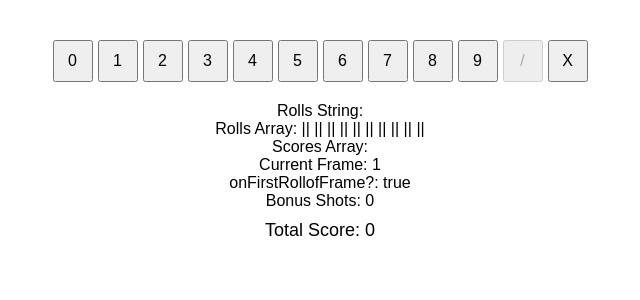
After one commit to elbigfatred/PHP-Project, a PHP site: the page made by PHPProjBowlingApp/Debug&Testing/gameScorerTest.php in a window 1280 px wide. The commit adds this page. Shown: the top 300 px of the page, without its empty margins (320-960 px from the left). Run offline with PHP 8.4, Linux system fonts and the light colour scheme.

Commit message:
Added game Scorer Test

```diff
--- /dev/null
+++ b/PHPProjBowlingApp/Debug&Testing/gameScorerTest.php
@@ -0,0 +1,232 @@
+<!DOCTYPE html>
+<html lang="en">
+
+<head>
+  <meta charset="UTF-8" />
+  <meta name="viewport" content="width=device-width, initial-scale=1.0" />
+  <title>Interactive Bowling Scorer</title>
+  <style>
+    body {
+      font-family: Arial, sans-serif;
+      display: flex;
+      align-items: center;
+      flex-direction: column;
+      margin-top: 20px;
+    }
+
+    #scoreboard {
+      display: flex;
+      justify-content: center;
+      margin-bottom: 20px;
+    }
+
+    .frame {
+      border: 1px solid #000;
+      padding: 10px;
+      width: 60px;
+      text-align: center;
+      margin-right: 5px;
+    }
+
+    .roll {
+      display: block;
+      font-size: 12px;
+    }
+
+    .score {
+      font-size: 16px;
+      font-weight: bold;
+      margin-top: 5px;
+    }
+
+    #buttons {
+      display: flex;
+      flex-wrap: wrap;
+      justify-content: center;
+      gap: 5px;
+      margin-bottom: 20px;
+    }
+
+    .score-btn {
+      padding: 10px;
+      font-size: 16px;
+      width: 40px;
+    }
+
+    #total-score-display,
+    #pure-rolls-display {
+      margin-top: 10px;
+      font-size: 18px;
+    }
+
+    #new-game {
+      margin-top: 20px;
+      padding: 10px 20px;
+      font-size: 16px;
+    }
+  </style>
+</head>
+
+<body>
+  <div id="scoreboard">
+    <!-- Ten frames for the bowling scoreboard -->
+    <div id="frames-table"></div>
+  </div>
+
+  <div id="buttons">
+    <!-- Buttons for entering scores -->
+    <button class="score-btn" value="0" onclick="sendScore(0)">0</button>
+    <button class="score-btn" value="1" onclick="sendScore(1)">1</button>
+    <button class="score-btn" value="2" onclick="sendScore(2)">2</button>
+    <button class="score-btn" value="3" onclick="sendScore(3)">3</button>
+    <button class="score-btn" value="4" onclick="sendScore(4)">4</button>
+    <button class="score-btn" value="5" onclick="sendScore(5)">5</button>
+    <button class="score-btn" value="6" onclick="sendScore(6)">6</button>
+    <button class="score-btn" value="7" onclick="sendScore(7)">7</button>
+    <button class="score-btn" value="8" onclick="sendScore(8)">8</button>
+    <button class="score-btn" value="9" onclick="sendScore(9)">9</button>
+    <button class="score-btn" value="/" onclick="sendScore('/')" disabled>/</button>
+    <button class="score-btn" value="X" onclick="sendScore('X')">X</button>
+  </div>
+
+  <div id="sentScoreDisplay"></div>
+
+  <div id="rolls-string-display"></div>
+  <div id="frames-array-display"></div>
+  <div id="scores-array-display"></div>
+  <div id="current-Frame"></div>
+  <div id="onFirstOfFrame"></div>
+  <div id="bonusShotsDisplay"></div>
+
+  <div id="total-score-display">
+    Total Score: <span id="total-score">0</span>
+  </div>
+
+  <script>
+    //initial variables
+    let score = 0;
+    let rollsString = '';
+    let rollsArray = [
+      [],
+      [],
+      [],
+      [],
+      [],
+      [],
+      [],
+      [],
+      [],
+      [],
+      []
+    ];
+    let scoresArray = [];
+    //some controls
+    let onFirstOfFrame = true;
+    let selectededFrame = 0;
+    let bonusRoundShots = 0;
+    updateScoreboard();
+
+
+    //functions
+    function updateScoreboard() {
+      let rollsStringDisplay = document.getElementById('rolls-string-display');
+      let framesArrayDisplay = document.getElementById('frames-array-display');
+      let scoresArrayDisplay = document.getElementById('scores-array-display');
+      let totalScoreDisplay = document.getElementById('total-score');
+      let currentFrameDisplay = document.getElementById('current-Frame');
+      let onFirstOfFrameDisplay = document.getElementById('onFirstOfFrame');
+      let bonusShotsDisplay = document.getElementById('bonusShotsDisplay');
+      rollsStringDisplay.textContent = "Rolls String: " + rollsString;
+      framesArrayDisplay.textContent = "Rolls Array: " + rollsArray.join(' || ');
+      totalScoreDisplay.textContent = score;
+      scoresArrayDisplay.textContent = "Scores Array: " + scoresArray;
+      currentFrameDisplay.textContent = "Current Frame: " + (selectededFrame + 1);
+      onFirstOfFrameDisplay.textContent = "onFirstRollofFrame?: " + onFirstOfFrame;
+      bonusShotsDisplay.textContent = "Bonus Shots: " + bonusRoundShots;
+
+      console.log(rollsArray);
+    }
+
+    function sendScore(value) {
+      document.getElementById('sentScoreDisplay').textContent = "Sent Score:" + value;
+      if (selectededFrame == 10 && bonusRoundShots > 0) {
+        alert("You submitted a Bonus round shot!");
+        rollsArray[selectededFrame].push(value);
+        updateUIforFirstRoll();
+        bonusRoundShots--;
+      } else {
+        if (value === "X") {
+          onFirstOfFrame = true;
+          rollsArray[selectededFrame].push(value);
+          selectededFrame++;
+          updateUIforFirstRoll();
+          if (selectededFrame == 10) {
+            bonusRoundShots = 2;
+          }
+        } else if (value === "/") {
+          onFirstOfFrame = true;
+          rollsArray[selectededFrame].push(value);
+          selectededFrame++;
+          updateUIforFirstRoll();
+          if (selectededFrame == 10) {
+            bonusRoundShots = 1;
+          }
+        } else {
+          rollsArray[selectededFrame].push(value);
+          if (!onFirstOfFrame) {
+            selectededFrame++;
+            updateUIforFirstRoll();
+          } else {
+            updateUIforSecondRoll(value);
+          }
+          onFirstOfFrame = !onFirstOfFrame;
+        }
+      }
+      rollsString += value;
+      updateScoreboard();
+      if (selectededFrame == 10 && bonusRoundShots == 0) {
+        KillAllUI();
+      }
+    }
+
+    function updateUIforSecondRoll(value) {
+      //get all buttons
+      document.querySelectorAll('.score-btn').forEach(button => {
+        //if buttons value plus value passed in is less than or equal to 10, disable it
+        if (parseInt(button.value) + parseInt(value) >= 10) {
+          button.disabled = true;
+        }
+      });
+
+      // disable the strike button
+      document.querySelector('.score-btn[value="X"]').disabled = true;
+      // enable the spare button
+      document.querySelector('.score-btn[value="/"]').disabled = false;
+    }
+
+    function updateUIforFirstRoll() {
+      //get all buttons
+      document.querySelectorAll('.score-btn').forEach(button => {
+        //enable all buttons
+        button.disabled = false;
+      });
+      //disable the spare button
+      document.querySelector('.score-btn[value="/"]').disabled = true;
+      //enable the strike button
+      document.querySelector('.score-btn[value="X"]').disabled = false;
+
+    }
+
+    function KillAllUI() {
+      //get all buttons
+      document.querySelectorAll('.score-btn').forEach(button => {
+        button.disabled = true; //
+      });
+    }
+
+
+    updateScoreboard();
+  </script>
+</body>
+
+</html>
--- a/PHPProjBowlingApp/FrontEnd/main.php
+++ b/PHPProjBowlingApp/FrontEnd/main.php
@@ -35,6 +35,9 @@
   <a href="../Debug&Testing/Steve's Bowling Game Generator/BasicGameGenerator.html">Testing Pages</a>
   <br>
   <a href="./landing.php">App Landing Page</a>
+  <br>
+  <a href="../Debug&Testing/gameScorerTest.php">Game Scorer Testing</a>
+  <br>
   <nav class="navbar navbar-expand-lg navbar-light bg-light fixed-top">
     <a class="navbar-brand" href="#">Tournament Dashboard</a>
     <button
```
